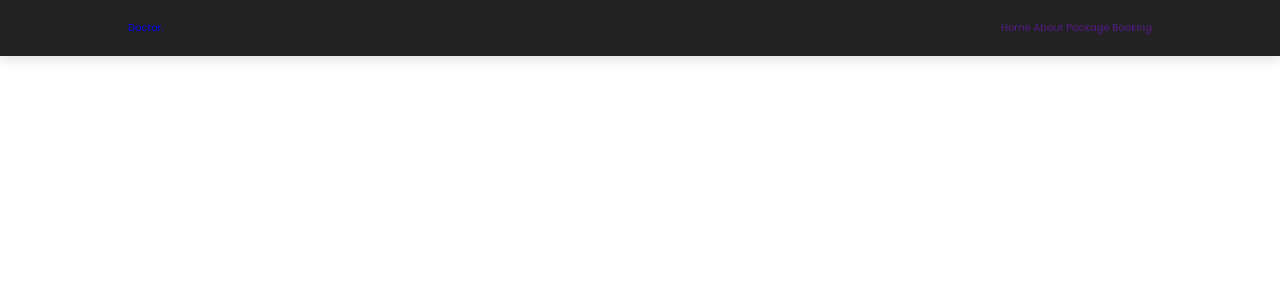
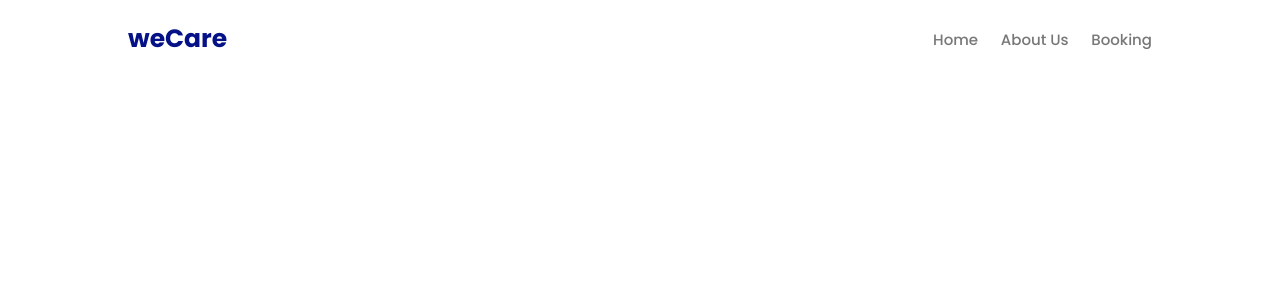
Before and after one commit to SyuQyu/ProjectAkhirPemrogramanWeb, a PHP site: page /pemrograman/frontend/view/template/header.php in a window 1280 px wide. Shown: the top 300 px of the page. Run offline with PHP 8.4, Linux system fonts and the light colour scheme.

Commit message:
pandu gw udah gold

```diff
--- a/frontend/css/header.css
+++ b/frontend/css/coba.css
@@ -4,12 +4,13 @@
   --main-color: #8e44ad;
   --black:#222;
   --white:#fff;
+  --birutua:#051287;
+  --biruTengah: #1c2ecd;
   --light-black:#777;
   --light-white:#fff9;
   --dark-bg:rgba(0,0,0,.7);
   --light-bg:#eee;
-  --border:.1rem solid var(--black);
-  --box-shadow:0 .5rem 1rem rgba(0,0,0,.1);
+  --border:.1rem solid var(--white);
   --text-shadow:0 1.5rem 3rem rgba(0,0,0,.3);
 }
 
@@ -25,7 +26,6 @@
   box-sizing: border-box;
   outline: none; border: none;
   text-decoration: none;
-  text-transform: capitalize;
 }
 
 html{
@@ -54,12 +54,29 @@ section{
   position: sticky;
   top: 0; left: 0; right: 0;
   z-index: 1000;
-  background-color: var(--black);
+  background-color: var(--white);
   display: flex;
   padding-top: 2rem;
   padding-bottom: 2rem;
-  box-shadow: var(--box-shadow);
   align-items: center;
   justify-content: space-between;
 
 }
+
+.header .logo{
+  font-size: 2.5rem;
+  color: var(--birutua);
+  font-weight: bolder;
+}
+
+.header .navbar a{
+  font-size: 1.5rem;
+  margin-left: 2rem;
+  font-weight: 500;
+  color: var(--light-black);
+  text-transform: capitalize;
+}
+
+.header .navbar a:hover{
+  color: var(--biruTengah);
+}
--- a/frontend/css/style.css
+++ b/frontend/css/style.css
@@ -59,6 +59,7 @@
 .vh-100 {
   min-height: 100vh;
 }
+
 @media only screen and (max-width: 767px) {
   /* CSS styles for mobile devices */
   /* Example: */
--- a/frontend/view/template/header.php
+++ b/frontend/view/template/header.php
@@ -1,17 +1,18 @@
 <head>
 	<meta charset="utf-8">
 	<meta name="viewport" content="width=device-width, initial-scale=1">
-	<link rel="stylesheet" href="../../css/header.css">
+	<link rel="stylesheet" href="../../css/coba.css">
 </head>
 <body>
    <section class="header">
-    <a href="home.php" class="logo">Doctor.</a>
+    <a href="home.php" class="logo">weCare</a>
 
     <nav class="navbar">
-        <a href="">home</a>
-        <a href="">about</a>
-        <a href="">package</a>
-        <a href="">booking</a>
+        <a href="home.php">home</a>
+        <a href="homeAbout.php">about us</a>
+        <a href="homepackages.php">booking</a>
     </nav>
+
+
 </section>
 </body>
```
